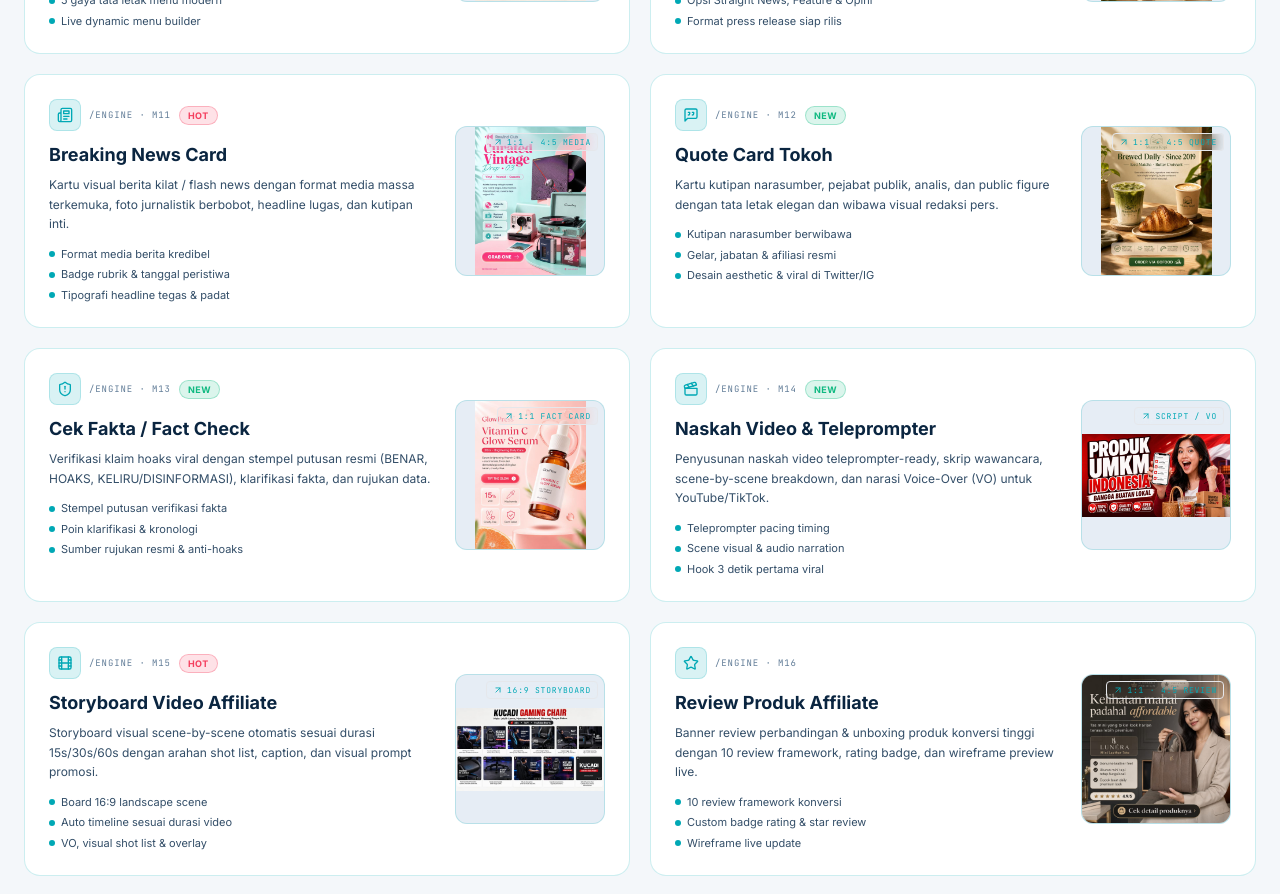
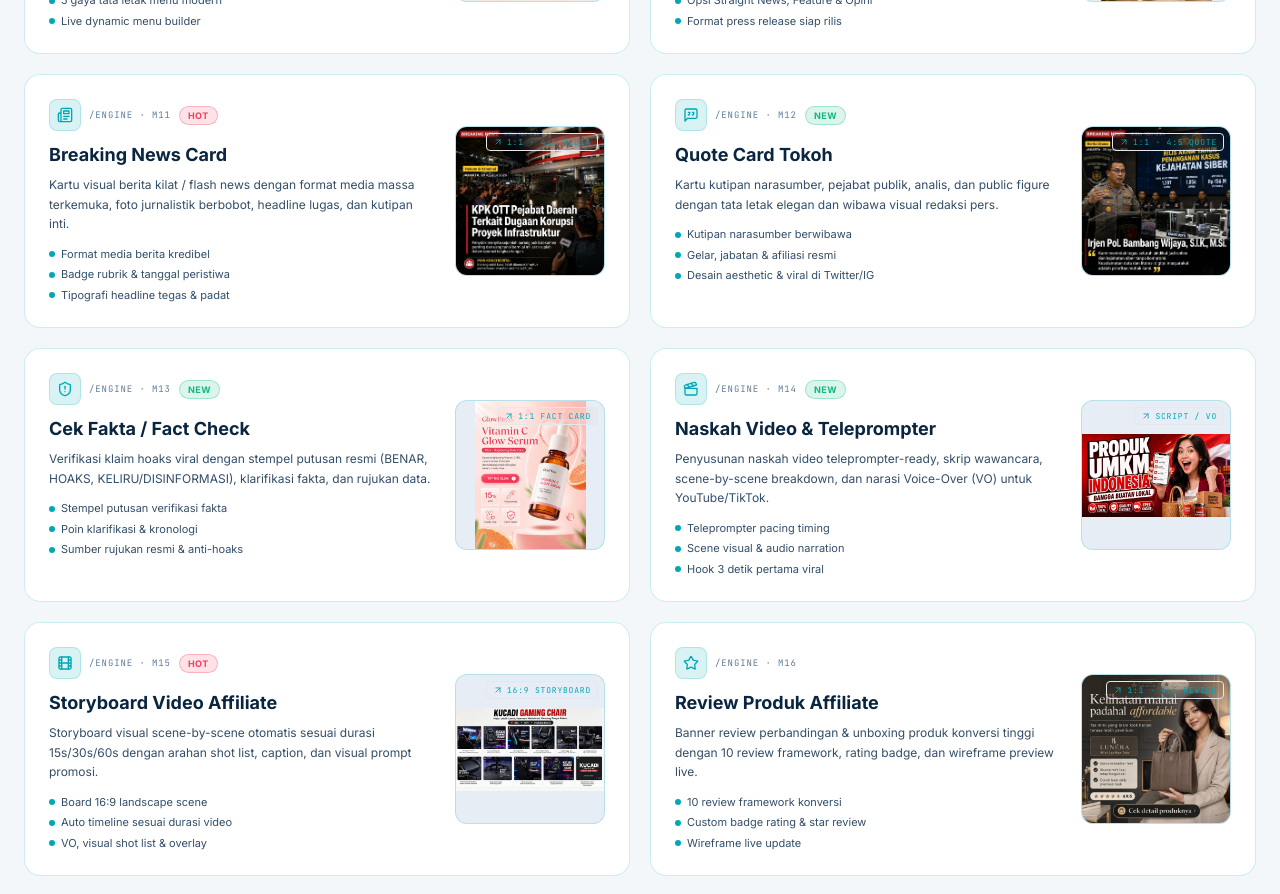
Before and after one commit to septaryanhidayat/smartfeed, a React (Vite) app: page / in a window 1280 px wide. Shown: the part 6080-6974 px from the top of the page. Built offline with nearby package versions, Linux system fonts and the light colour scheme; no server answers.

Commit message:
feat(media): update Breaking News and Quote Tokoh preview images with compressed photos (<100KB)

```diff
--- a/src/landing/data/galleryManifest.js
+++ b/src/landing/data/galleryManifest.js
@@ -77,4 +77,9 @@ export const MENU_FB_PREVIEWS = {
   bunyaKitchen:  '/landing/menu-fb/rice-bowl-modern.jpg',
 };
 
+export const JOURNALISM_PREVIEWS = {
+  breakingNews: '/landing/journalism/breaking-news.jpg',
+  quoteTokoh:   '/landing/journalism/quote-tokoh.jpg',
+};
+
 export const BRAND_LOGO    = '/landing/brand/logo.png';
--- a/src/landing/sections/ModeShowcase.jsx
+++ b/src/landing/sections/ModeShowcase.jsx
@@ -6,7 +6,7 @@ import {
 } from 'lucide-react';
 import SampleAdCard from '../primitives/SampleAdCard.jsx';
 import SafeImage from '../primitives/SafeImage.jsx';
-import { MODE_PREVIEWS, FACE_CARD_PREVIEWS, MENU_FB_PREVIEWS } from '../data/galleryManifest.js';
+import { MODE_PREVIEWS, FACE_CARD_PREVIEWS, MENU_FB_PREVIEWS, JOURNALISM_PREVIEWS } from '../data/galleryManifest.js';
 
 const CATEGORIES = [
   { id: 'all', label: 'Semua Engine (19)' },
@@ -152,7 +152,7 @@ const ALL_MODES = [
     ratio: '1:1 · 4:5 Media',
     icon: Newspaper,
     variant: 45,
-    img: '/landing/ads-categories/cat-10.jpg',
+    img: JOURNALISM_PREVIEWS.breakingNews,
     bullets: ['Format media berita kredibel', 'Badge rubrik & tanggal peristiwa', 'Tipografi headline tegas & padat'],
   },
   {
@@ -164,7 +164,7 @@ const ALL_MODES = [
     ratio: '1:1 · 4:5 Quote',
     icon: MessageSquareQuote,
     variant: 48,
-    img: '/landing/ads-categories/cat-11.jpg',
+    img: JOURNALISM_PREVIEWS.quoteTokoh,
     bullets: ['Kutipan narasumber berwibawa', 'Gelar, jabatan & afiliasi resmi', 'Desain aesthetic & viral di Twitter/IG'],
   },
   {
```
Also changed, not shown: public/landing/journalism/breaking-news.jpg (added), public/landing/journalism/quote-tokoh.jpg (added), 58 other files (tests, documents, lock files or other folders).
